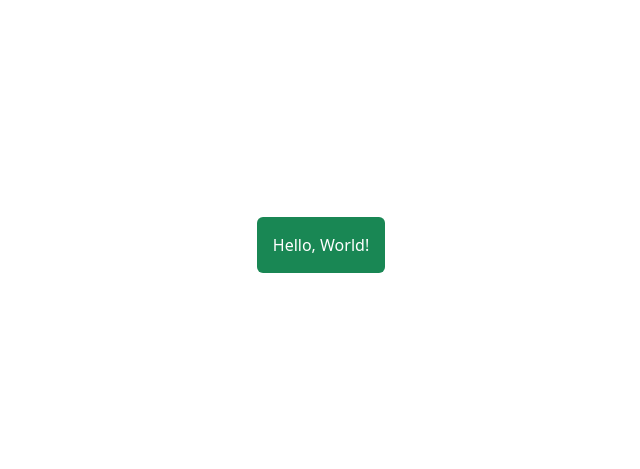
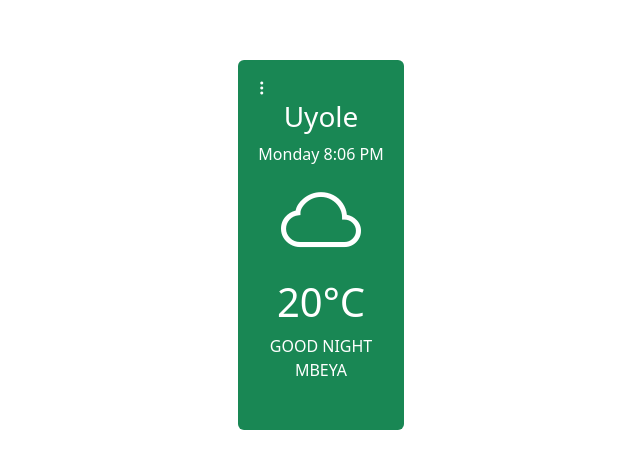
Before and after one commit to harshbix/WeatherApp, a React (Vite) app: page / in a window 1280 px wide. Shown: the part 155-624 px from the top of the page, without its empty margins (319-959 px from the left). Built offline with nearby package versions, Linux system fonts and the light colour scheme.

Commit message:
removed redundant code

```diff
--- a/src/App.css
+++ b/src/App.css
@@ -4,3 +4,8 @@
     place-items: center;
     height: 100vh;
 }
+.footer
+{
+    display: grid;
+    grid-template-columns: 1fr 1fr 1fr;
+}
--- a/src/App.tsx
+++ b/src/App.tsx
@@ -1,13 +1,25 @@
-import './App.css';
-import 'bootstrap/dist/css/bootstrap.css';
-import 'bootstrap-icons/font/bootstrap-icons.css';
+import "./App.css";
+import "bootstrap/dist/css/bootstrap.css";
+import "bootstrap-icons/font/bootstrap-icons.css";
+import Navbar from "./components/Navbar";
+import LocDetails from "./components/LocDetails";
+import ConditionIcon from "./components/ConditionIcon";
+import Temparure from "./components/Temparure";
+import Footer from "./components/Footer";
+
 
 const App = () => {
   return (
-    <div className='container box'>
-      <div className="box-child bg-success p-3 rounded text-white">Hello, World!</div>
+    <div className="container box">
+      <div className="box-child bg-success p-3 rounded text-white">
+        <Navbar />
+        <LocDetails />
+        <ConditionIcon />
+        <Temparure />
+        <Footer />
+      </div>
     </div>
-  )
-}
+  );
+};
 
 export default App;
--- a/src/components/ConditionIcon.tsx
+++ b/src/components/ConditionIcon.tsx
@@ -1,6 +1,8 @@
 const ConditionIcon = () => {
   return (
-    <div>ConditionIcon</div>
+    <div>
+        <span className="bi bi-cloud display-1 d-grid justify-content-center align-content-center"></span>
+    </div>
   )
 }
 
--- a/src/components/Footer.tsx
+++ b/src/components/Footer.tsx
@@ -1,7 +1,27 @@
+interface Props
+{
+    icon : string;
+    label : string;
+    value : string;
+}
+const FooterItem = ({icon,label,value} : Props) =>
+{
+    <div className={label.toLowerCase()} >
+        <span className={icon}></span><br />
+        <span>{label}</span><br />
+        <span>{value}</span><br />
+    </div>
+}
 const Footer = () => {
   return (
-    <div>Footer</div>
+    <div>
+        <div className="footer">
+            <FooterItem icon ="bi bi-sunset" label="Sunset" value="08:06"/>
+            <FooterItem icon ="bi bi-wind" label="Wind" value="4m/s"/>
+            <FooterItem icon ="bi bi-thermometer" label="Temperature" value="20&deg;C"/>
+        </div>
+    </div>
   )
 }
 
-export default Footer
+export default Footer;
--- a/src/components/LocDetails.tsx
+++ b/src/components/LocDetails.tsx
@@ -1,7 +1,12 @@
 const LocDetails = () => {
   return (
-    <div>LocDetails</div>
-  )
-}
+    <div>
+      <div className="text-center">
+        <h3 className="place">Uyole</h3>
+        <p className="time">Monday 8:06 PM</p>
+      </div>
+    </div>
+  );
+};
 
-export default LocDetails
+export default LocDetails;
--- a/src/components/Navbar.tsx
+++ b/src/components/Navbar.tsx
@@ -1,7 +1,9 @@
-const navbar = () => {
+const Navbar = () => {
   return (
-    <div>navbar</div>
+    <div>
+        <a className="bi bi-three-dots-vertical text-white"></a>
+    </div>
   )
 }
 
-export default navbar
+export default Navbar
--- a/src/components/Temparure.tsx
+++ b/src/components/Temparure.tsx
@@ -1,6 +1,10 @@
 const Temparure = () => {
   return (
-    <div>Temparure</div>
+    <div className="text-center p-3 mb-3">
+        <h1>20&deg;C</h1>
+        <span>GOOD NIGHT</span><br />
+        <span>MBEYA</span>
+    </div>
   )
 }
 
```
